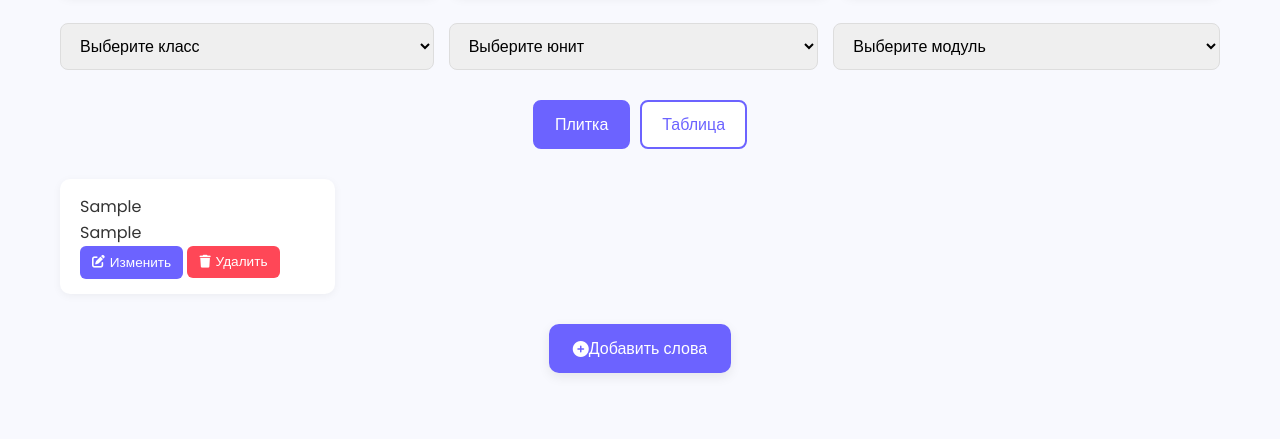
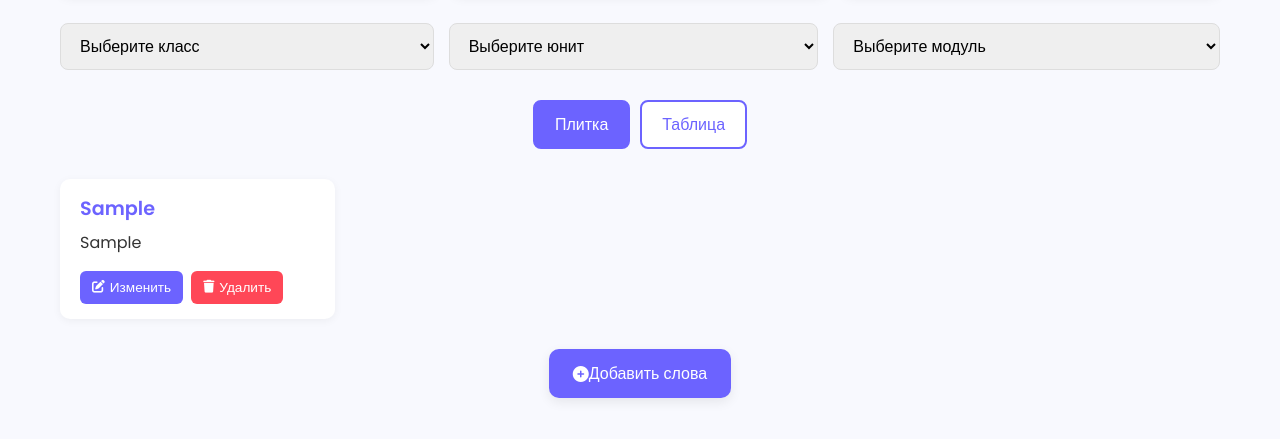
Before and after one commit to Am1rTl/Duckly, a Flask app: page /words in a window 1280 px wide. Shown: the part 196-635 px from the top of the page. Run offline with Flask 3, Linux system fonts and the light colour scheme; tables that the repository leaves empty hold one stand-in row (values such as "Sample post").

Commit message:
Edit styles

```diff
--- a/templates/words.html
+++ b/templates/words.html
@@ -235,32 +235,38 @@
       padding: 15px 20px;
       border-radius: 10px;
       box-shadow: 0 2px 8px rgba(0,0,0,0.05);
-      transition: transform 0.2s ease, box-shadow 0.2s ease; /* Added box-shadow transition */
-      display: flex; /* Using flex for better internal alignment */
-      flex-direction: column; /* Content flows downwards */
-      justify-content: space-between; /* Pushes actions to the bottom if card height varies */
+      transition: transform 0.2s ease, box-shadow 0.2s ease;
+      display: flex;
+      flex-direction: column;
+      height: 100%;
     }
 
     .word-card:hover {
-      transform: translateY(-4px);
-      box-shadow: var(--shadow-hover); /* Enhanced hover shadow */
+      transform: translateY(-5px);
+      box-shadow: 0 5px 15px rgba(0,0,0,0.1);
     }
 
-    .word-card-content { /* Wrapper for word and translation */
-        margin-bottom: 10px; /* Space before actions */
+    .word-text {
+      font-size: 1.2rem;
+      font-weight: 600;
+      margin-bottom: 5px;
+      color: var(--primary);
     }
 
-    .word-card strong {
-      display: block;
-      font-size: 1.1rem;
-      margin-bottom: 6px;
-      color: var(--secondary); /* Emphasize word */
+    .translation {
+      font-size: 1rem;
+      color: var(--text);
+      margin-bottom: 15px;
+      flex-grow: 1;
     }
 
-    .word-card span {
-      color: #777;
-      font-size: 0.95rem;
+    .card-actions {
+      display: flex;
+      gap: 8px;
+      margin-top: auto;
     }
+
+
 
     .word-actions { /* Defined for consistency with table actions */
       display: flex;
```
